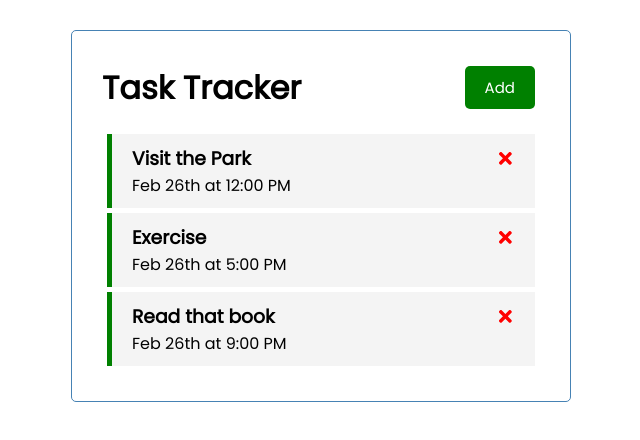
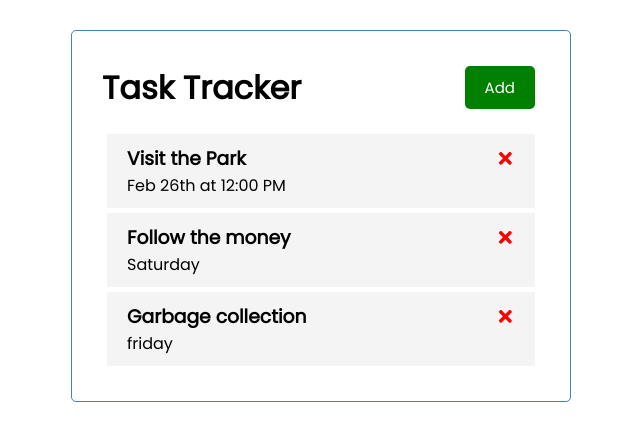
Before and after one commit to Bonveeee/react-tracker, a React (Create React App) app: page / in a window 1280 px wide. Shown: the top 440 px of the page, without its empty margins (319-959 px from the left). Built offline with nearby package versions, Linux system fonts and the light colour scheme; data requests are answered from the project's data file.

Commit message:
update on REST requests

```diff
--- /dev/null
+++ b/db.json
@@ -0,0 +1,22 @@
+{
+  "tasks": [
+    {
+      "id": 1,
+      "text": "Visit the Park",
+      "day": "Feb 26th at 12:00 PM",
+      "reminder": false
+    },
+    {
+      "text": "Follow the money",
+      "day": "Saturday",
+      "reminder": false,
+      "id": 2
+    },
+    {
+      "text": "Garbage collection",
+      "day": "friday",
+      "reminder": false,
+      "id": 3
+    }
+  ]
+}
--- a/package.json
+++ b/package.json
@@ -6,9 +6,11 @@
     "@testing-library/jest-dom": "^5.16.5",
     "@testing-library/react": "^13.4.0",
     "@testing-library/user-event": "^13.5.0",
+    "json-server": "^0.17.1",
     "react": "^18.2.0",
     "react-dom": "^18.2.0",
     "react-icons": "^4.7.1",
+    "react-router-dom": "^6.6.2",
     "react-scripts": "5.0.1",
     "web-vitals": "^2.1.4"
   },
@@ -16,7 +18,8 @@
     "start": "react-scripts start",
     "build": "react-scripts build",
     "test": "react-scripts test",
-    "eject": "react-scripts eject"
+    "eject": "react-scripts eject",
+    "server": "json-server --watch db.json --port 5000"
   },
   "eslintConfig": {
     "extends": [
--- a/src/App.js
+++ b/src/App.js
@@ -1,4 +1,4 @@
-import { useState } from "react";
+import { useState, useEffect } from "react";
 import Header from "./components/Header";
 import Tasks from "./components/Tasks";
 import AddTask from "./components/AddTask";
@@ -6,44 +6,77 @@
 function App() {
 
   const  [showAddTask, setShowAddTask] = useState (false)
-  const [tasks, setTasks] = useState([
-    {
-      id: 1,
-      text: "Visit the Park",
-      day: "Feb 26th at 12:00 PM",
-      reminder: true,
-    },
-    {
-      id: 2,
-      text: "Exercise",
-      day: "Feb 26th at 5:00 PM",
-      reminder: true,
-    },
-    {
-      id: 3,
-      text: "Read that book",
-      day: "Feb 26th at 9:00 PM",
-      reminder: true,
-    },
-  ])
+  const [tasks, setTasks] = useState([])
+
+  //fetches data from mock local api using async
+  useEffect(() => {
+    const getTasks = async () => {
+      const tasksFromServer = await fetchTasks ()
+      setTasks(tasksFromServer)
+    }
+      getTasks()
+    }, [])
+
+    //fetch tasks
+    const fetchTasks = async () => {
+      const res = await fetch('http://localhost:5000/tasks')
+      const data = await res.json()
+
+     return data
+
+      }
+    //fetch task
+      const fetchTask = async (id) => {
+        const res = await fetch(`http://localhost:5000/tasks/${id}`)
+        const data = await res.json()
+
+       return data
+
+        }
 
   //delete Task
-  const deleteTask = (id) => {
+  const deleteTask = async (id) => {
+      await fetch (`http://localhost:5000/tasks/${id}` , {
+        method: 'DELETE'
+      })
+
     setTasks(tasks.filter((task) => task.id !== id))
   }
 
   //toggle reminder
-  const toggleReminder = (id) => {
-     setTasks(tasks.map((task)=> task.id === id? {...task, reminder: !task.reminder} : task))
+  const toggleReminder = async (id) => {
+    const taskToToggle = await fetchTask(id)
+    const updateTask = {...taskToToggle,
+    reminder: !taskToToggle.reminder}
+
+    const res = await fetch(`http://localhost:5000/tasks/${id}`, {
+      method: 'PUT',
+      headers: {'Content-Type': 'application/json'},
+      body: JSON.stringify(updateTask)
+    })
+    const data = await res.json()
+
+     setTasks(tasks.map((task)=> task.id === id? {...task, reminder: !data.reminder} : task))
   }
 
   //add Task
-  const addTask = (task) => {
-    const id = Math.floor(Math.random() * 10000) + 1
-    const newTask = { id, ...task}
-    setTasks([...tasks, newTask])
+  const addTask = async (task) => {
+    const res = await fetch ('http://localhost:5000/tasks' , {
+        method: 'POST',
+        headers: {
+          'Content-type': 'application/json'
+        },
+        body: JSON.stringify(task),
+    })
+
+    //new data is added
+    const data = await res.json()
+      setTasks([...tasks, data])
+
+     // const id = Math.floor(Math.random() * 10000) + 1
+    // const newTask = { id, ...task}
+    // setTasks([...tasks, newTask])
   }
-
   return (
     <div className="container">
     <Header title = "Task Tracker" onAdd={() => setShowAddTask(!showAddTask)} showAdd={showAddTask}/>
--- a/src/components/Tasks.js
+++ b/src/components/Tasks.js
@@ -3,8 +3,8 @@
 const Tasks = ({tasks, onDelete, onToggle}) => {
   return (
    <>
-    {tasks.map((task) =>(
-      <Task key={task.id} task={task} onDelete={onDelete} onToggle={onToggle}/>
+    {tasks.map((task, index) =>(
+      <Task key={index} task={task} onDelete={onDelete} onToggle={onToggle}/>
     ))}
    </>
   )
```
Also changed, not shown: 1 other file (tests, documents, lock files or other folders).
